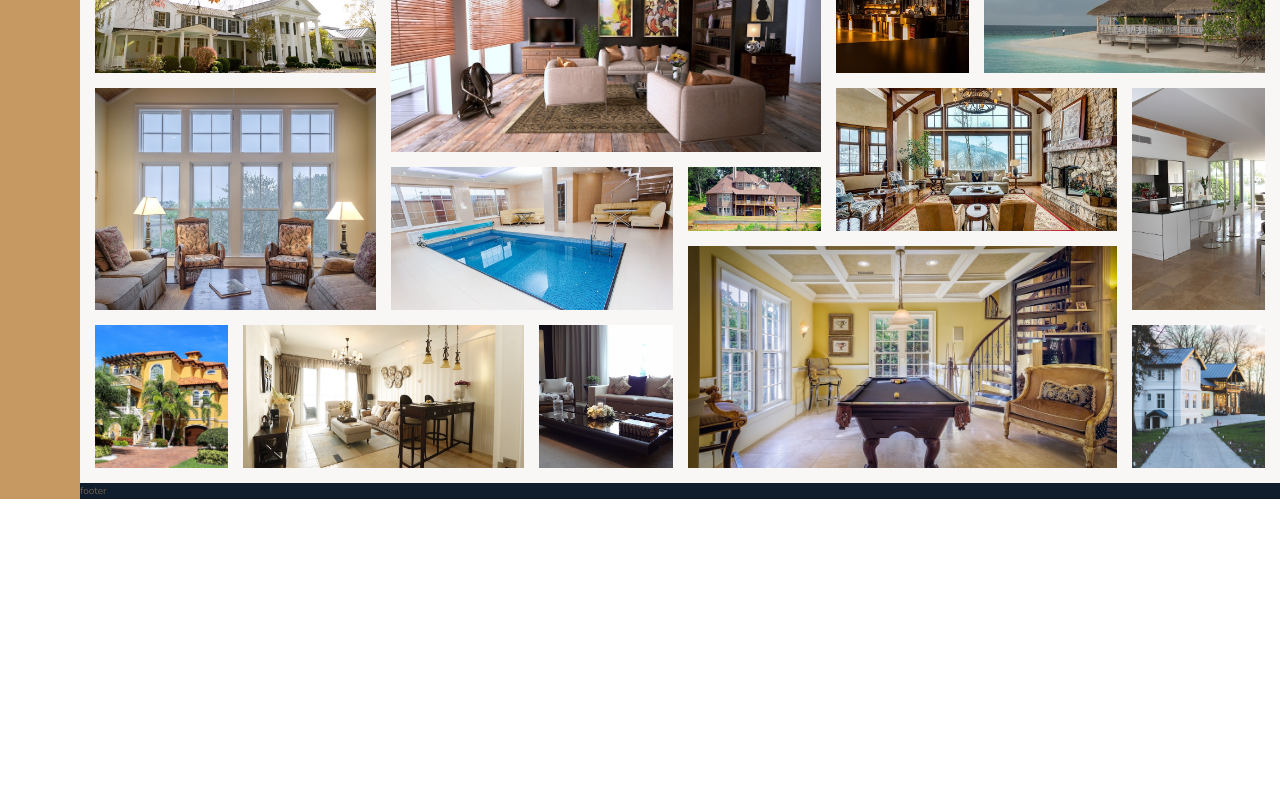
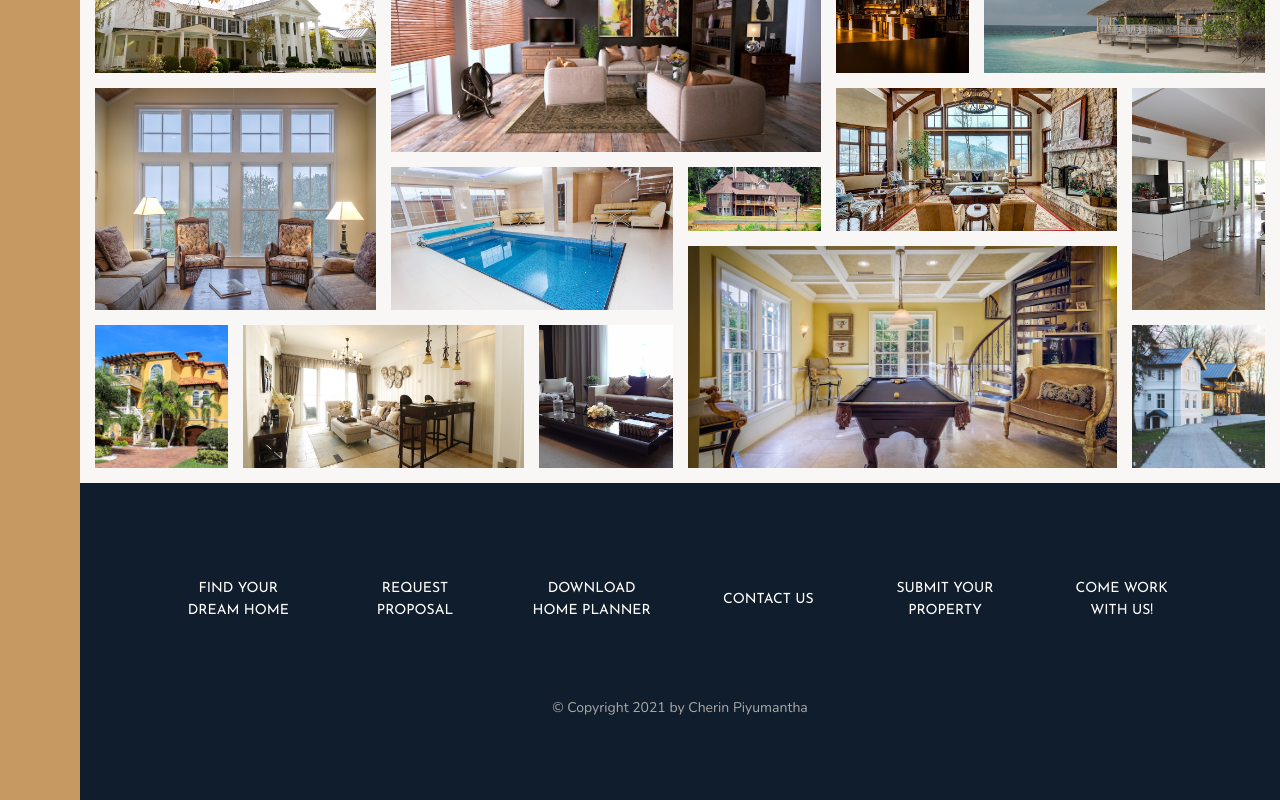
Before and after one commit to piyumanthaAB/react-nexter-responsive, a React (Create React App) app: page / in a window 1280 px wide. Shown: the part 3270-4070 px from the top of the page. Before the commit the page ends 3769 px from the top, so only its background shows below. Built offline with nearby package versions, Linux system fonts and the light colour scheme.

Commit message:
implemented footer

```diff
--- a/public/css/style.css
+++ b/public/css/style.css
@@ -253,4 +253,31 @@
 
 .footer {
   background-color: #101d2c;
-  grid-column: full-start/full-end; }
+  grid-column: full-start/full-end;
+  padding: 8rem; }
+
+.nav {
+  list-style: none;
+  display: grid;
+  grid-template-columns: repeat(auto-fit, minmax(15rem, 1fr));
+  grid-gap: 2rem;
+  align-items: center; }
+  .nav__link:link, .nav__link:visited {
+    font-size: 1.4rem;
+    color: #fff;
+    text-decoration: none;
+    font-family: "Josefin Sans", sans-serif;
+    text-transform: uppercase;
+    text-align: center;
+    padding: 1.5rem;
+    display: block;
+    transition: all 0.2s; }
+    .nav__link:link:hover, .nav__link:visited:hover {
+      background-color: rgba(255, 255, 255, 0.05);
+      transform: translateY(-3px); }
+
+.copyright {
+  font-size: 1.4rem;
+  color: #aaa;
+  margin-top: 6rem;
+  text-align: center; }
--- a/public/sass/_footer.scss
+++ b/public/sass/_footer.scss
@@ -1,4 +1,41 @@
 .footer {
   background-color: $color-secondary;
   grid-column: full-start/full-end;
+
+  padding: 8rem;
 }
+
+.nav {
+  list-style: none;
+
+  display: grid;
+  grid-template-columns: repeat(auto-fit, minmax(15rem, 1fr));
+  grid-gap: 2rem;
+
+  align-items: center;
+
+  &__link:link,
+  &__link:visited {
+    font-size: 1.4rem;
+    color: #fff;
+    text-decoration: none;
+    font-family: $font-display;
+    text-transform: uppercase;
+    text-align: center;
+    padding: 1.5rem;
+    display: block;
+    transition: all 0.2s;
+
+    &:hover {
+      background-color: rgba($color: #fff, $alpha: 0.05);
+      transform: translateY(-3px);
+    }
+  }
+}
+
+.copyright {
+  font-size: 1.4rem;
+  color: $color-grey-light-2;
+  margin-top: 6rem;
+  text-align: center;
+}
--- a/src/components/Footer.js
+++ b/src/components/Footer.js
@@ -1,6 +1,20 @@
 const Footer = () => {
+    const d = new Date();
     return (
-        <footer className="footer">footer</footer>
+        <footer className="footer">
+            <ul className="nav">
+                <li className="nav__item"><a href="#" className="nav__link">Find your dream home</a></li>
+                <li className="nav__item"><a href="#" className="nav__link">Request proposal</a></li>
+                <li className="nav__item"><a href="#" className="nav__link">Download home planner</a></li>
+                <li className="nav__item"><a href="#" className="nav__link">Contact us</a></li>
+                <li className="nav__item"><a href="#" className="nav__link">Submit your property</a></li>
+                <li className="nav__item"><a href="#" className="nav__link">Come work with us!</a></li>
+            </ul>
+
+            <p className="copyright">
+                © Copyright {d.getFullYear()} by Cherin Piyumantha
+            </p>
+        </footer>
      );
 }
 
```
